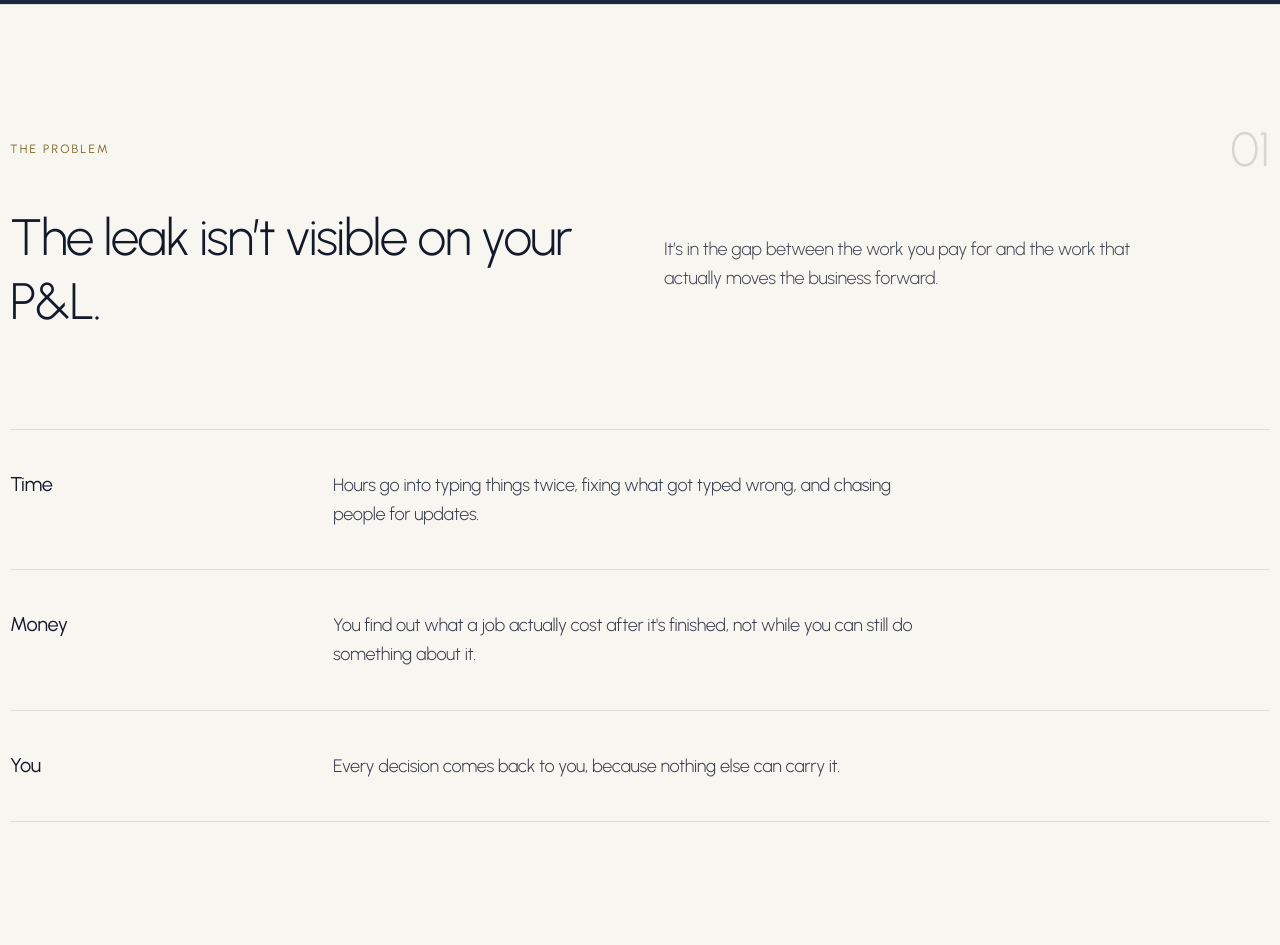
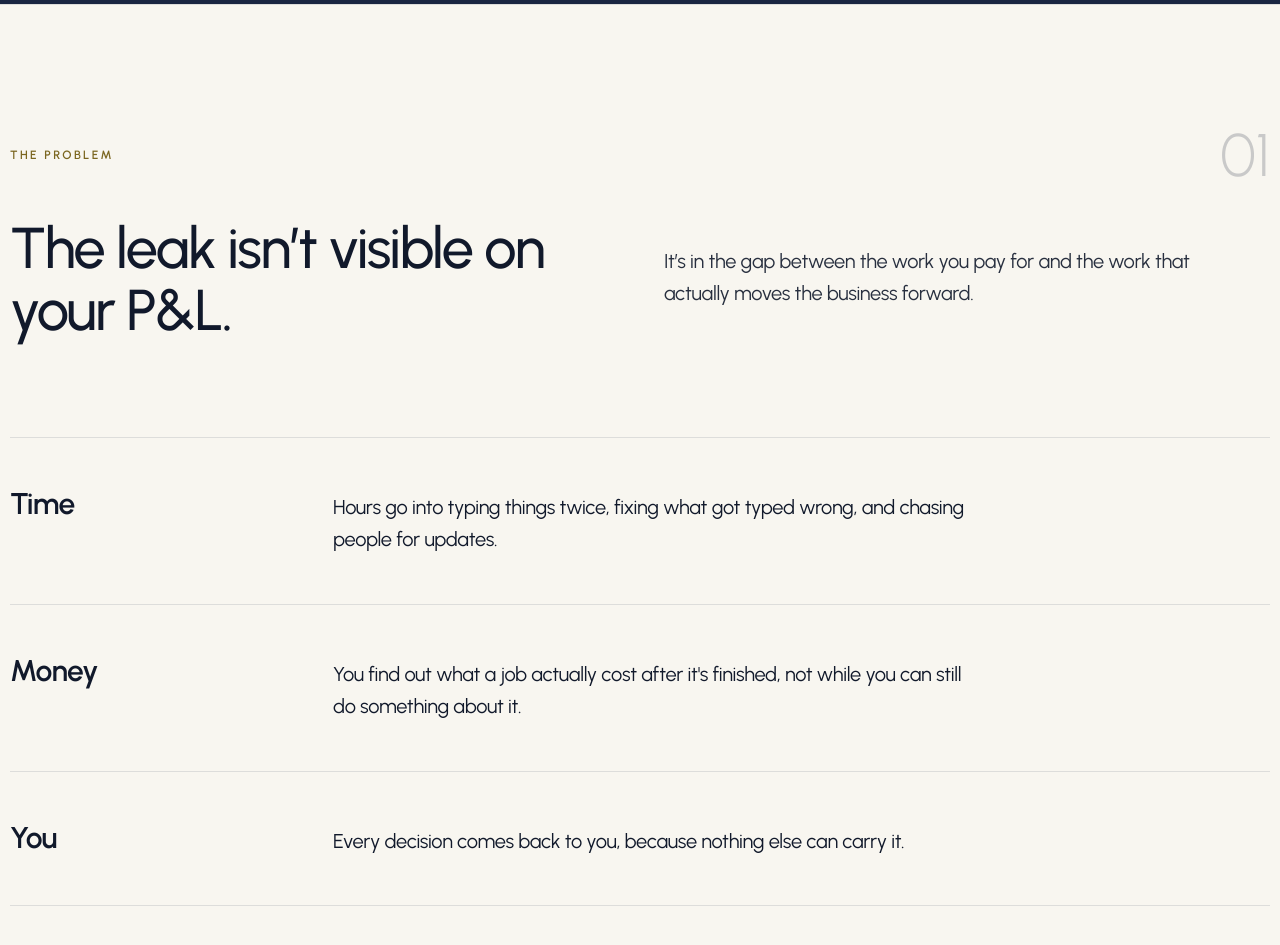
Before and after one commit to ashok-1986/alchemetryx-main, a Next.js app: page / in a window 1280 px wide. Shown: the part 1120-2065 px from the top of the page. Built offline with nearby package versions, Linux system fonts and the light colour scheme.

Commit message:
feat(typography): apply impeccable bolder typography to The Problem section and load Urbanist 500/600

```diff
--- a/app/layout.tsx
+++ b/app/layout.tsx
@@ -8,7 +8,7 @@ import { SmoothScroll } from "@/components/motion/smooth-scroll";
 
 const urbanist = Urbanist({
   subsets: ["latin"],
-  weight: ["300", "400"],
+  weight: ["300", "400", "500", "600"],
   variable: "--font-urbanist",
   display: "swap",
 });
--- a/components/sections/the-problem.tsx
+++ b/components/sections/the-problem.tsx
@@ -28,12 +28,12 @@ export function TheProblem() {
       {/* Eyebrow & Ghosted Numeral */}
       <Reveal>
         <div className="flex items-center justify-between">
-          <p className="text-xs uppercase tracking-[0.18em] text-[var(--color-gold-deep)]">
+          <p className="text-xs uppercase tracking-[0.2em] font-semibold text-[var(--color-gold-deep)]">
             THE PROBLEM
           </p>
           <span
             aria-hidden="true"
-            className="text-4xl sm:text-5xl font-light text-[var(--color-ink)]/15 select-none"
+            className="text-5xl sm:text-6xl font-light text-[var(--color-ink)]/20 select-none"
           >
             01
           </span>
@@ -44,14 +44,14 @@ export function TheProblem() {
       <div className="mt-8 grid grid-cols-1 lg:grid-cols-12 gap-8 lg:gap-12 items-baseline">
         <div className="lg:col-span-6">
           <Reveal delay={0.1}>
-            <h2 className="text-[clamp(1.85rem,4vw,3.25rem)] font-light leading-tight tracking-[-0.03em] max-w-[20ch]">
+            <h2 className="text-[clamp(2rem,4.5vw,3.75rem)] font-medium leading-[1.08] tracking-[-0.03em] max-w-[20ch] text-[var(--color-ink)]">
               The leak isn’t visible on your P&L.
             </h2>
           </Reveal>
         </div>
         <div className="lg:col-span-6">
           <Reveal delay={0.2}>
-            <p className="text-base md:text-lg font-light leading-relaxed text-[var(--color-ink)]/80 max-w-[48ch]">
+            <p className="text-lg md:text-xl font-normal leading-relaxed text-[var(--color-ink)]/90 max-w-[48ch]">
               It’s in the gap between the work you pay for and the work that actually moves the business forward.
             </p>
           </Reveal>
@@ -62,14 +62,14 @@ export function TheProblem() {
       <div className="mt-16 md:mt-24 border-t border-[var(--color-pearl-line)]">
         {ROWS.map((row, i) => (
           <Reveal key={row.label} delay={0.1 * i}>
-            <div className="grid grid-cols-1 md:grid-cols-12 gap-4 md:gap-8 py-8 md:py-10 border-b border-[var(--color-pearl-line)] items-baseline">
-              <div className="md:col-span-3">
-                <h3 className="text-lg md:text-xl font-normal text-[var(--color-ink)]">
+            <div className="grid grid-cols-1 md:grid-cols-12 gap-4 md:gap-8 py-10 md:py-12 border-b border-[var(--color-pearl-line)] items-baseline">
+              <div className="md:col-span-4 lg:col-span-3">
+                <h3 className="text-2xl md:text-3xl font-semibold tracking-[-0.02em] text-[var(--color-ink)]">
                   {row.label}
                 </h3>
               </div>
-              <div className="md:col-span-9">
-                <p className="text-base md:text-lg font-light leading-relaxed text-[var(--color-ink)]/85 max-w-[55ch]">
+              <div className="md:col-span-8 lg:col-span-9">
+                <p className="text-lg md:text-xl font-normal leading-relaxed text-[var(--color-ink)] max-w-[55ch]">
                   {row.copy}
                 </p>
               </div>
```
